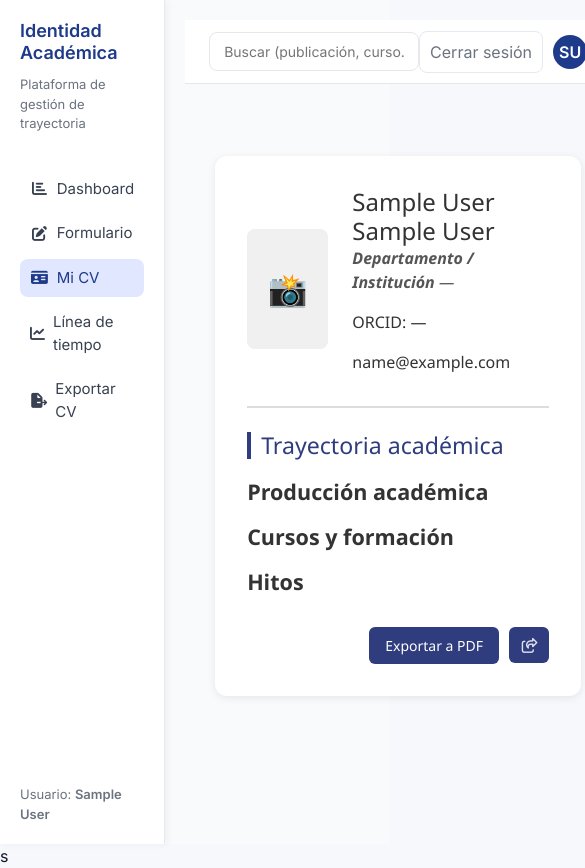
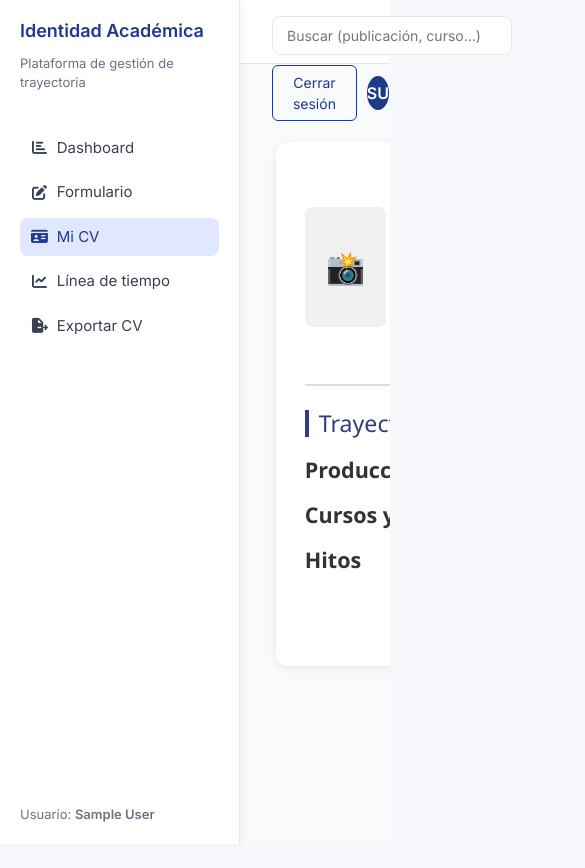
Before and after one commit to jesusrcc/proyecto-de-residencias, an Angular app in the folder frontend/: page /cv in a window 390 px wide. Shown: the top 868 px of the page, 585 px wide, since content can reach past the window. After the commit the page ends 844 px from the top, so only its background shows below. Built offline with nearby package versions, Linux system fonts and the light colour scheme; sample sign-in values are in the browser's storage.

Commit message:
add margins

```diff
--- a/frontend/src/app/pages/cv/cv.component.css
+++ b/frontend/src/app/pages/cv/cv.component.css
@@ -1,13 +1,25 @@
 .cv-container {
   background: #fff;
-  padding: 2rem;
+  padding: 2.5rem 3rem;
   border-radius: 12px;
   box-shadow: 0 2px 8px rgba(0, 0, 0, 0.08);
-  max-width: 900px;
+  max-width: 1200px; /* antes 900px */
+  width: 100%;
   margin: 2rem auto;
   font-family: "Segoe UI", sans-serif;
   color: #333;
+  box-sizing: border-box;
 }
+
+/* Ajuste responsive */
+@media (max-width: 992px) {
+  .cv-container {
+    max-width: 100%;
+    padding: 1.5rem 1.8rem;
+  }
+}
+
+
 
 .cv-header {
   display: flex;
--- a/frontend/src/app/pages/layout/layout.component.css
+++ b/frontend/src/app/pages/layout/layout.component.css
@@ -1,10 +1,12 @@
+/* ======= Layout general ======= */
 .layout {
   display: flex;
   min-height: 100vh;
   background: #f9fafb;
+  overflow-x: hidden;
 }
 
-/* Sidebar */
+/* ======= Sidebar ======= */
 .sidebar {
   width: 240px;
   background: #fff;
@@ -12,6 +14,11 @@
   display: flex;
   flex-direction: column;
   padding: 20px;
+  position: fixed;
+  top: 0;
+  bottom: 0;
+  left: 0;
+  z-index: 100;
 }
 
 .sidebar h2 {
@@ -52,35 +59,64 @@
   color: #6b7280;
 }
 
-/* Main content */
+/* ======= Contenido principal ======= */
 .content {
   flex: 1;
   display: flex;
   flex-direction: column;
+  margin-left: 240px;
+  min-height: 100vh;
+  background: #f9fafb;
 }
 
-/* Topbar */
+/* ======= Topbar ======= */
 .topbar {
   display: flex;
   justify-content: space-between;
   align-items: center;
-  padding: 16px 24px;
+  padding: 16px 32px;
   background: #fff;
   border-bottom: 1px solid #e5e7eb;
+  position: fixed;
+  top: 0;
+  left: 240px;
+  right: 0;
+  z-index: 90;
+  flex-wrap: wrap;
+  gap: 10px;
+  width: auto; /* corregido */
 }
 
 .topbar input {
   flex: 1;
-  max-width: 360px;
+  min-width: 240px;
+  max-width: 420px;
   padding: 8px 14px;
   border-radius: 8px;
   border: 1px solid #e5e7eb;
+  font-size: 14px;
 }
 
 .topbar .actions {
   display: flex;
   align-items: center;
   gap: 10px;
+}
+
+.topbar .ghost {
+  background: transparent;
+  border: 1px solid #1e3a8a;
+  color: #1e3a8a;
+  border-radius: 6px;
+  padding: 6px 14px;
+  font-size: 14px;
+  cursor: pointer;
+  transition: all 0.2s;
+}
+
+.topbar .ghost:hover {
+  background: #1e3a8a;
+  color: white;
 }
 
 .avatar {
@@ -95,9 +131,61 @@
   align-items: center;
 }
 
-/* Page Content */
+/* ======= Contenido de página ======= */
 .page-content {
   flex: 1;
-  padding: 20px 30px;
-  overflow-y: auto;
+  padding: 50px 40px 30px; /* espacio perfecto para topbar */
+  display: flex;
+  justify-content: center;
+  align-items: flex-start;
+  background: #f9fafb;
 }
+
+/* ======= Contenedores internos (cards) ======= */
+.cv-container,
+.timeline-container,
+.dashboard-container,
+.form-container {
+  width: 100%;
+  max-width: auto; /* ★ ANCHO EXACTO COMO TUS CAPTURAS */
+  background: #fff;
+  border-radius: 10px;
+  padding: 32px 48px;
+  box-shadow: 0 2px 8px rgba(0, 0, 0, 0.05);
+  box-sizing: border-box;
+  margin: 0 auto;
+}
+
+/* ======= RESPONSIVIDAD ======= */
+@media (max-width: 992px) {
+  .page-content {
+    padding: 100px 24px 24px;
+  }
+
+  .cv-container,
+  .timeline-container,
+  .form-container,
+  .dashboard-container {
+    padding: 24px;
+    max-width: 100%;
+  }
+}
+
+@media (max-width: 768px) {
+  .page-content {
+    padding: 90px 16px 20px;
+  }
+
+  .cv-container,
+  .timeline-container,
+  .dashboard-container,
+  .form-container {
+    padding: 20px;
+    box-shadow: none;
+  }
+
+  .cv-header {
+    flex-direction: column;
+    text-align: center;
+  }
+}
--- a/frontend/src/app/pages/layout/layout.component.html
+++ b/frontend/src/app/pages/layout/layout.component.html
@@ -32,7 +32,7 @@
     <header class="topbar">
       <input type="text" placeholder="Buscar (publicación, curso…)" />
       <div class="actions">
-        <button (click)="logout()" class="ghost">Cerrar sesión</button>
+        <button class="ghost" (click)="logout()">Cerrar sesión</button>
         <div class="avatar">{{ getInitials() }}</div>
       </div>
     </header>
@@ -42,4 +42,3 @@
     </section>
   </main>
 </div>
-s
--- a/frontend/src/app/pages/timeline/timeline.component.css
+++ b/frontend/src/app/pages/timeline/timeline.component.css
@@ -1,12 +1,23 @@
 .timeline-container {
-  max-width: 800px;
+  max-width: 1200px; /* antes 800px */
+  width: 100%;
   margin: 2rem auto;
   background: #fff;
-  padding: 2rem;
+  padding: 2.5rem 3rem;
   border-radius: 12px;
   box-shadow: 0 2px 8px rgba(0, 0, 0, 0.08);
   font-family: "Segoe UI", sans-serif;
+  box-sizing: border-box;
 }
+
+/* Responsive */
+@media (max-width: 992px) {
+  .timeline-container {
+    max-width: 100%;
+    padding: 1.5rem 1.8rem;
+  }
+}
+
 
 h2 {
   margin-bottom: 1.5rem;
```
